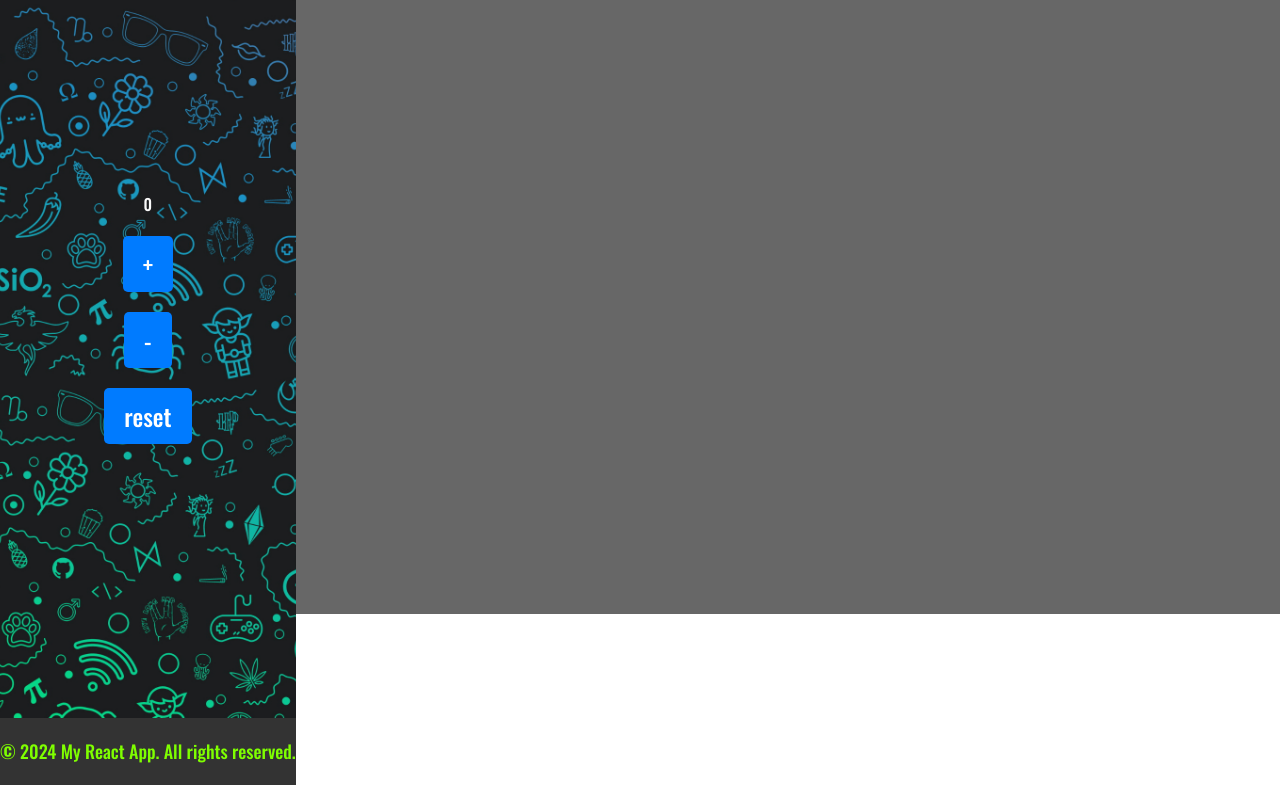
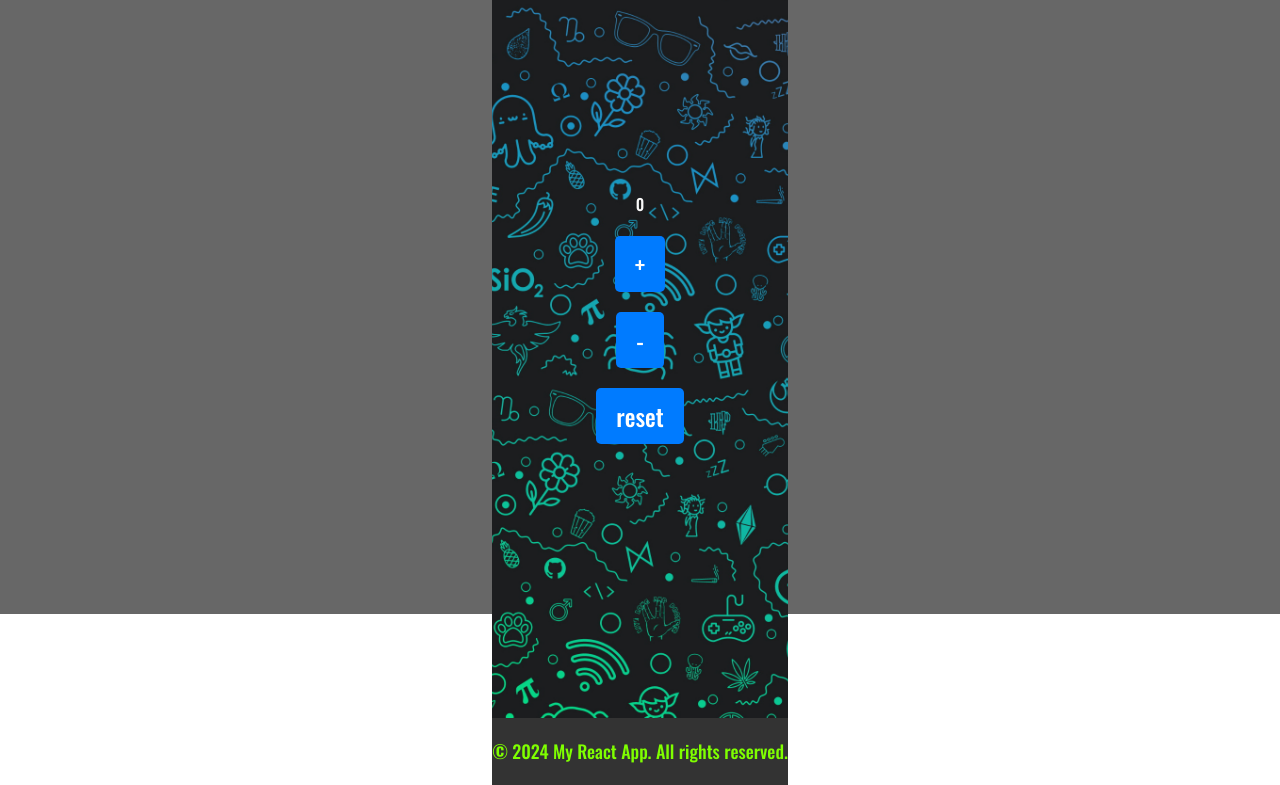
Before and after one commit to AreeshaHaseeb/Gallery, a React (Vite) app in the folder my-react-app/: page /counter in a window 1280 px wide. Shown: the part 186-971 px from the top of the page. Built offline with nearby package versions, Linux system fonts and the light colour scheme.

Commit message:
improve footer

```diff
--- a/my-react-app/src/Components/Footer.css
+++ b/my-react-app/src/Components/Footer.css
@@ -3,6 +3,11 @@ body, html {
   padding: 0;
   box-sizing: border-box;
   height: 100%;
+}
+
+body {
+  display: flex;
+  flex-direction: column;
 }
 
 .footer {
@@ -11,8 +16,7 @@ body, html {
   text-align: center;
   padding: 20px 0;
   width: 100%;
-  position: relative;
-  margin-bottom: 0;
+  margin-top: auto;
 }
 
 .footer p {
--- a/my-react-app/src/components/Footer.css
+++ b/my-react-app/src/components/Footer.css
@@ -3,6 +3,11 @@ body, html {
   padding: 0;
   box-sizing: border-box;
   height: 100%;
+}
+
+body {
+  display: flex;
+  flex-direction: column;
 }
 
 .footer {
@@ -11,8 +16,7 @@ body, html {
   text-align: center;
   padding: 20px 0;
   width: 100%;
-  position: relative;
-  margin-bottom: 0;
+  margin-top: auto;
 }
 
 .footer p {
```
